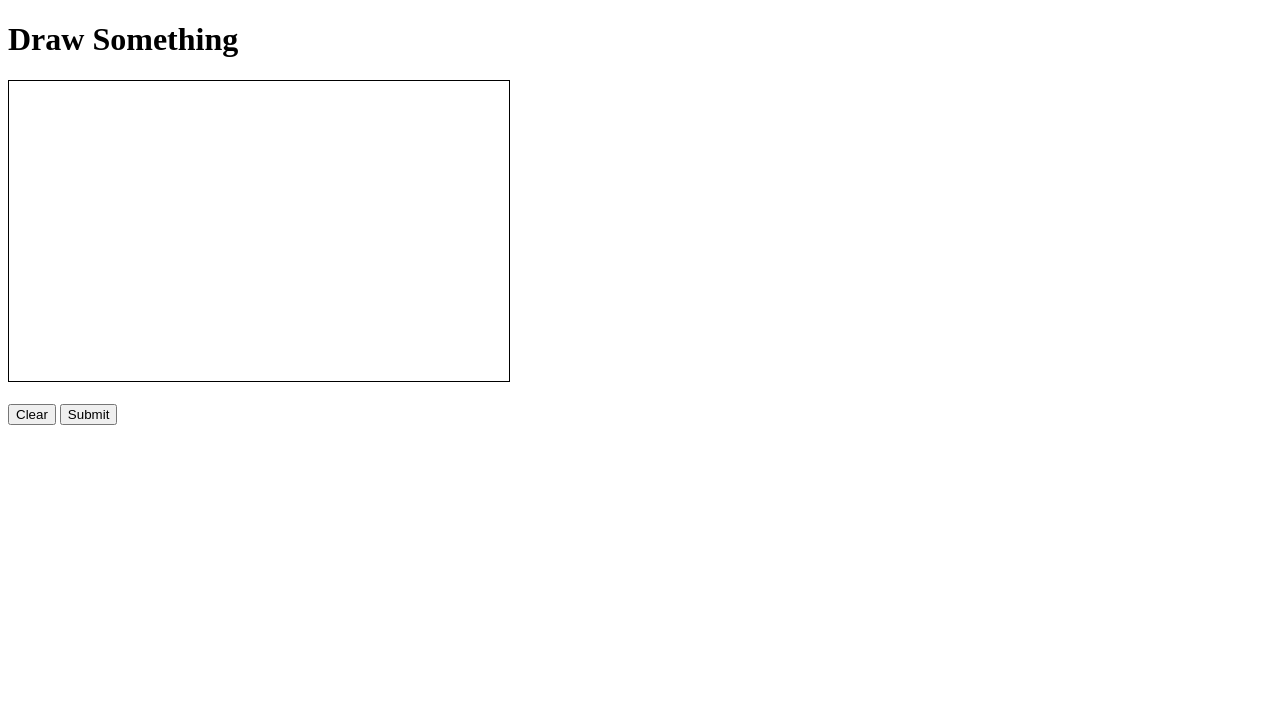
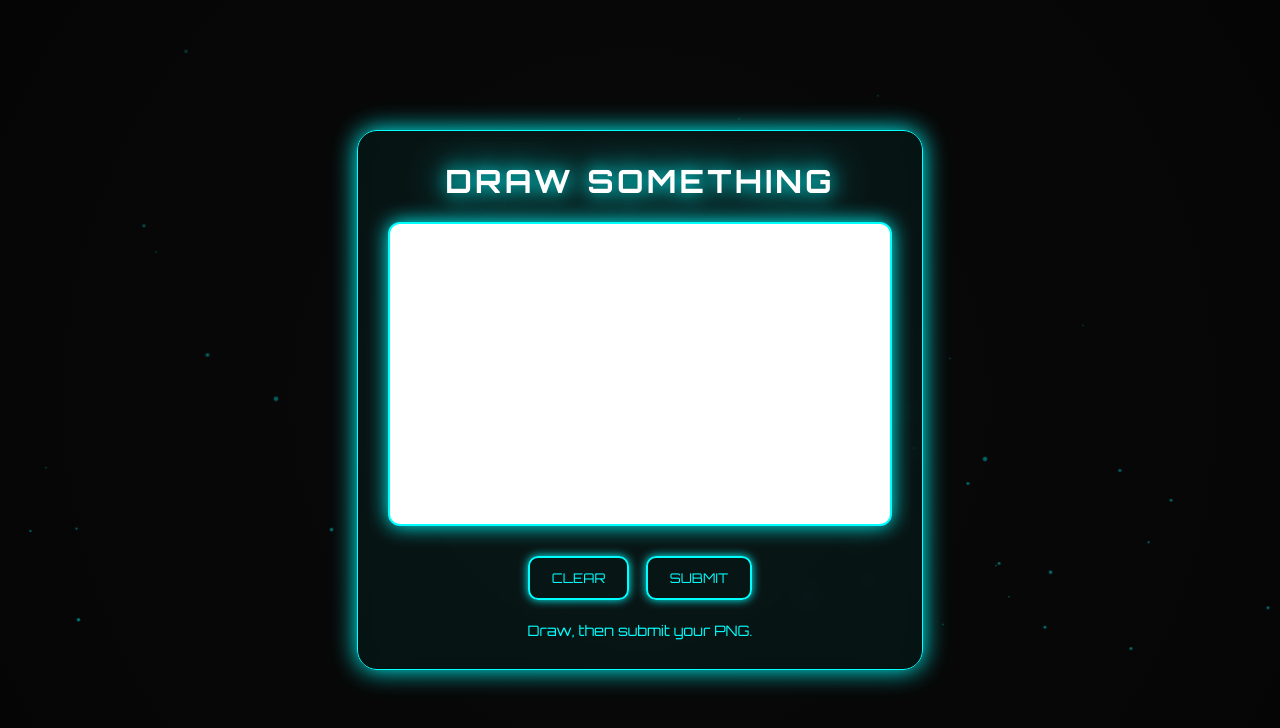
Before and after one commit to GameboyAlex1234/FileStorageGameboyAlex, a website: page FnamDraw.html in a window 1280 px wide. Drawn offline with Linux system fonts and the light colour scheme.

Commit message:
Update FnamDraw.html

```diff
--- a/FnamDraw.html
+++ b/FnamDraw.html
@@ -1,45 +1,153 @@
 <!DOCTYPE html>
-<html>
+<html lang="en">
 <head>
-  <meta charset="UTF-8">
-  <title>Drawing Submitter</title>
+<meta charset="UTF-8">
+<meta name="viewport" content="width=device-width, initial-scale=1.0">
+<title>Draw Something</title>
+
+<style>
+@import url('https://fonts.googleapis.com/css2?family=Orbitron:wght@400;700&display=swap');
+
+* {
+  box-sizing: border-box;
+}
+
+body {
+  margin: 0;
+  min-height: 100vh;
+  display: flex;
+  justify-content: center;
+  align-items: center;
+  background: radial-gradient(circle at center, #0a0a0a, #050505);
+  overflow: hidden;
+  font-family: 'Orbitron', sans-serif;
+  color: white;
+}
+
+.container {
+  position: relative;
+  z-index: 2;
+  text-align: center;
+  padding: 30px;
+  border: 1px solid #0ff;
+  border-radius: 20px;
+  background: rgba(0, 255, 255, 0.05);
+  box-shadow: 0 0 25px #0ff;
+  backdrop-filter: blur(8px);
+}
+
+h1 {
+  margin-top: 0;
+  color: #fff;
+  text-transform: uppercase;
+  letter-spacing: 0.1em;
+  animation: glowPulse 2s infinite alternate;
+}
+
+canvas {
+  background: white;
+  border: 2px solid #0ff;
+  border-radius: 12px;
+  box-shadow: 0 0 20px #0ff;
+  touch-action: none;
+  max-width: 100%;
+}
+
+.buttons {
+  margin-top: 20px;
+}
+
+button {
+  font-family: 'Orbitron', sans-serif;
+  background: transparent;
+  color: #0ff;
+  border: 2px solid #0ff;
+  padding: 12px 22px;
+  margin: 6px;
+  border-radius: 10px;
+  cursor: pointer;
+  text-transform: uppercase;
+  box-shadow: 0 0 10px #0ff;
+  transition: 0.2s;
+}
+
+button:hover {
+  background: #0ff;
+  color: #000;
+  box-shadow: 0 0 25px #0ff;
+}
+
+#status {
+  margin-top: 15px;
+  font-size: 0.9em;
+  color: #0ff;
+}
+
+@keyframes glowPulse {
+  0% {
+    text-shadow: 0 0 10px #0ff, 0 0 20px #0ff;
+  }
+  100% {
+    text-shadow: 0 0 20px #0ff, 0 0 50px #0ff;
+  }
+}
+
+.particle {
+  position: absolute;
+  background: #0ff;
+  border-radius: 50%;
+  opacity: 0.7;
+  animation: floatParticles linear infinite;
+  z-index: 1;
+}
+
+@keyframes floatParticles {
+  0% {
+    transform: translateY(100vh) scale(0.5);
+    opacity: 0.7;
+  }
+  100% {
+    transform: translateY(-100vh) scale(1);
+    opacity: 0;
+  }
+}
+</style>
 </head>
+
 <body>
 
-<h1>Draw Something</h1>
+<div class="container">
+  <h1>Draw Something</h1>
 
-<canvas id="canvas" width="500" height="300" style="border:1px solid black;"></canvas>
+  <canvas id="canvas" width="500" height="300"></canvas>
 
-<br><br>
+  <div class="buttons">
+    <button id="clear">Clear</button>
+    <button id="submit">Submit</button>
+  </div>
 
-<button id="clear">Clear</button>
-<button id="submit">Submit</button>
+  <div id="status">Draw, then submit your PNG.</div>
+</div>
 
 <script>
 const canvas = document.getElementById("canvas");
 const ctx = canvas.getContext("2d");
+const statusText = document.getElementById("status");
 
 let drawing = false;
 
 function getPos(e) {
   const rect = canvas.getBoundingClientRect();
-
-  if (e.touches) {
-    return {
-      x: e.touches[0].clientX - rect.left,
-      y: e.touches[0].clientY - rect.top
-    };
-  }
+  const touch = e.touches ? e.touches[0] : e;
 
   return {
-    x: e.clientX - rect.left,
-    y: e.clientY - rect.top
+    x: (touch.clientX - rect.left) * (canvas.width / rect.width),
+    y: (touch.clientY - rect.top) * (canvas.height / rect.height)
   };
 }
 
 function start(e) {
   drawing = true;
-
   const pos = getPos(e);
 
   ctx.beginPath();
@@ -48,7 +156,6 @@ function start(e) {
 
 function draw(e) {
   if (!drawing) return;
-
   e.preventDefault();
 
   const pos = getPos(e);
@@ -76,10 +183,13 @@ canvas.addEventListener("touchend", stop);
 
 document.getElementById("clear").onclick = () => {
   ctx.clearRect(0, 0, canvas.width, canvas.height);
+  statusText.textContent = "Canvas cleared.";
 };
 
 document.getElementById("submit").onclick = async () => {
   try {
+    statusText.textContent = "Sending drawing...";
+
     const image = canvas.toDataURL("image/png");
 
     const res = await fetch("/.netlify/functions/submit-drawing", {
@@ -96,15 +206,32 @@ document.getElementById("submit").onclick = async () => {
     console.log("Response:", text);
 
     if (res.ok) {
+      statusText.textContent = "Drawing sent!";
       alert("Drawing sent!");
     } else {
+      statusText.textContent = "Error sending drawing.";
       alert("Error: " + text);
     }
   } catch (err) {
     console.error(err);
+    statusText.textContent = "Error sending drawing.";
     alert("Error: " + err.message);
   }
 };
+
+for (let i = 0; i < 50; i++) {
+  const particle = document.createElement("div");
+  particle.className = "particle";
+
+  const size = Math.random() * 4 + 2;
+
+  particle.style.width = size + "px";
+  particle.style.height = size + "px";
+  particle.style.left = Math.random() * 100 + "vw";
+  particle.style.animationDuration = Math.random() * 10 + 5 + "s";
+
+  document.body.appendChild(particle);
+}
 </script>
 
 </body>
```
